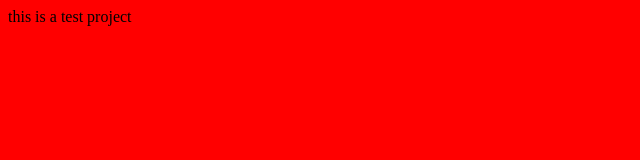
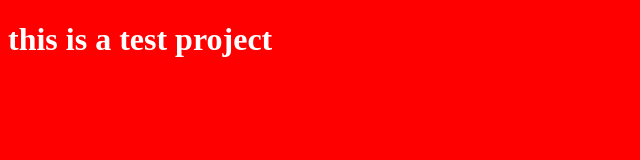
Before and after one commit to ashbbdu/pranjal-git, a plain HTML site: page index.html in a window 1280 px wide. Shown: the whole page, without its empty margins (0-640 px from the left). Drawn offline with Linux system fonts and the light colour scheme.

Commit message:
update text color

```diff
--- a/index.html
+++ b/index.html
@@ -8,6 +8,6 @@
     <link rel="stylesheet" href="/style.css">
 </head>
 <body class="main">
-    this is a test project
+   <h1 class="text">this is a test project</h1>
 </body>
 </html>
--- a/style.css
+++ b/style.css
@@ -1,3 +1,7 @@
 .main {
     background-color: red;
 }
+
+.text {
+    color: #fff;
+}
```
Also changed, not shown: 1 other file.
